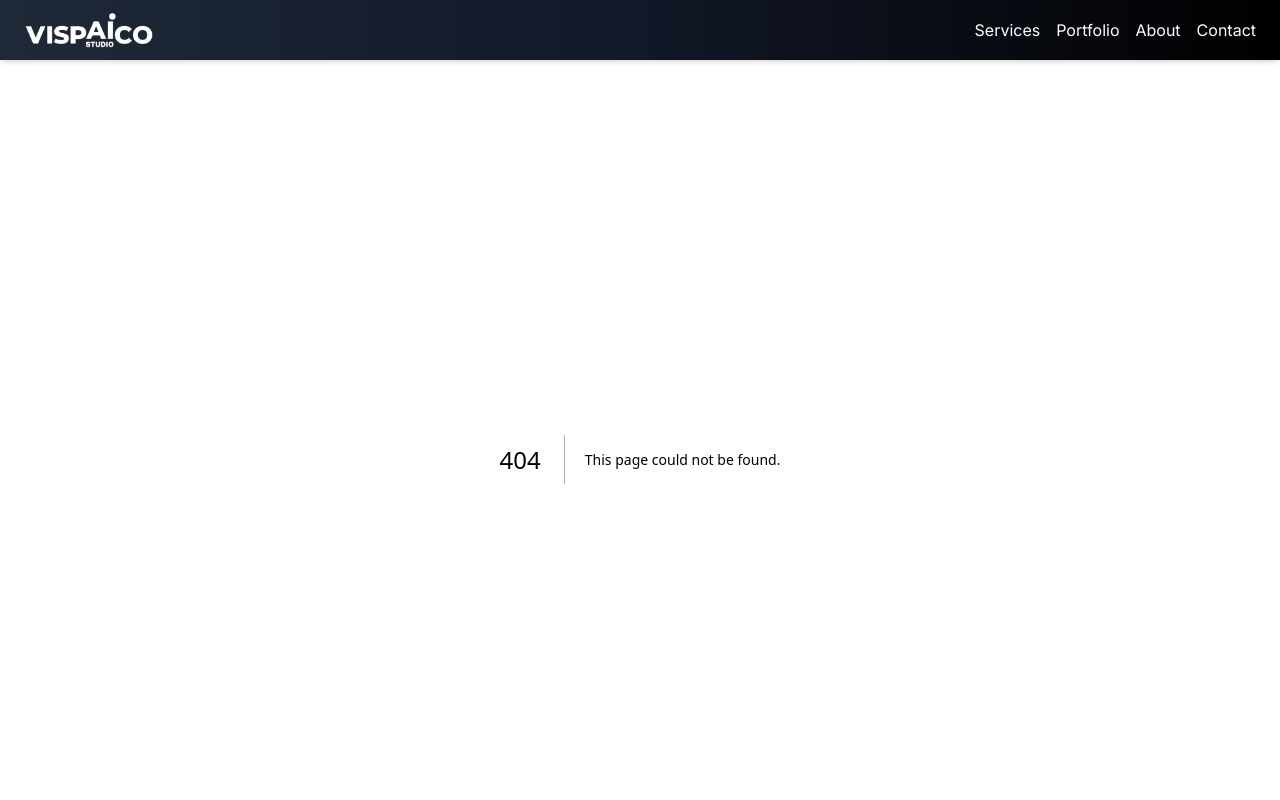
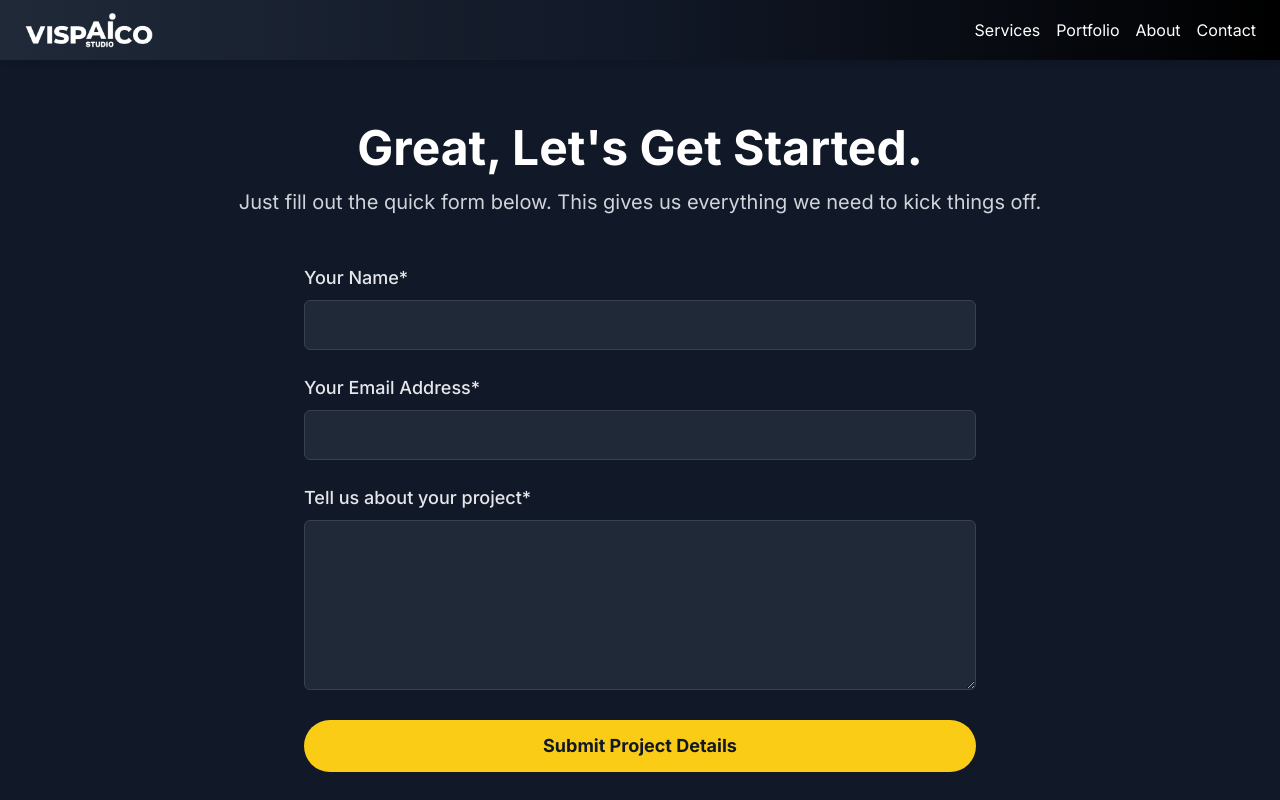
Before and after one commit to Vispaico/vispaico-frontend, a Next.js app: page /start/kickoff in a window 1280 px wide. Before the commit this address had no page. Shown: the top 800 px of the page. Built offline with nearby package versions, Linux system fonts and the light colour scheme.

Commit message:
Forms and Email Returns added

```diff
--- a/package.json
+++ b/package.json
@@ -20,7 +20,8 @@
     "react": "^18.3.1",
     "react-dom": "^18.3.1",
     "react-fast-marquee": "^1.6.5",
-    "react-markdown": "^10.1.0"
+    "react-markdown": "^10.1.0",
+    "resend": "^4.6.0"
   },
   "devDependencies": {
     "@eslint/eslintrc": "^3",
--- /dev/null
+++ b/src/app/api/submit-form/route.ts
@@ -0,0 +1,56 @@
+// File: app/api/submit-form/route.ts
+
+import { NextRequest, NextResponse } from 'next/server';
+import { Resend } from 'resend';
+
+interface SubmitFormRequestBody {
+  name: string;
+  email: string;
+  project_details: string;
+}
+
+// Instantiate Resend with the API key from your environment variables
+const resend = new Resend(process.env.RESEND_API_KEY);
+
+const FROM_EMAIL = 'my-3day-website@vispaico.com';
+const TO_EMAIL = 'my-3day-website@vispaico.com';
+
+export async function POST(req: NextRequest) {
+  try {
+    // Parse the request body
+    const { name, email, project_details }: SubmitFormRequestBody = await req.json();
+
+    // Basic validation to ensure all fields are present
+    if (!name || !email || !project_details) {
+      return NextResponse.json({ error: 'Please fill out all required fields.' }, { status: 400 });
+    }
+
+    // Send the email using Resend
+    const { error } = await resend.emails.send({
+      from: `Vispaico 3-Day Project <${FROM_EMAIL}>`, // A user-friendly "from" name
+      to: [TO_EMAIL],
+      subject: `New 3-Day Website Request from ${name}`,
+      replyTo: email, // This makes it easy to reply directly to the customer
+      html: `
+        <h3>You have a new project request!</h3>
+        <p><strong>Name:</strong> ${name}</p>
+        <p><strong>Email:</strong> <a href="mailto:${email}">${email}</a></p>
+        <p><strong>Project Details:</strong></p>
+        <p>${project_details.replace(/\n/g, '<br>')}</p>
+      `,
+    });
+
+    // Handle potential errors from the Resend API
+    if (error) {
+      console.error({ error });
+      return NextResponse.json({ error: 'An error occurred while sending the email.' }, { status: 500 });
+    }
+
+    // Send a success response back to the frontend
+    return NextResponse.json({ success: true }, { status: 200 });
+
+  } catch (error) {
+    console.error(error);
+    return NextResponse.json({ error: 'An internal server error occurred.' }, { status: 500 });
+  }
+}
--- /dev/null
+++ b/src/app/start/kickoff/page.tsx
@@ -0,0 +1,133 @@
+// File: app/start/kickoff/page.tsx
+
+'use client'; // This directive is essential for components with interactivity
+
+import { useState, FormEvent } from 'react';
+import { motion } from 'framer-motion';
+import { useRouter } from 'next/navigation'; // Use from 'next/navigation' in App Router
+
+// NOTE: Import your main Layout component if you have one, to keep the look consistent.
+// import Layout from '@/components/Layout';
+
+export default function KickoffPage() {
+  const router = useRouter();
+  const [formData, setFormData] = useState({
+    name: '',
+    email: '',
+    project_details: '',
+  });
+  const [isSubmitting, setIsSubmitting] = useState(false);
+  const [formMessage, setFormMessage] = useState('');
+
+  const handleChange = (e: React.ChangeEvent<HTMLInputElement | HTMLTextAreaElement>) => {
+    setFormData({
+      ...formData,
+      [e.target.name]: e.target.value,
+    });
+  };
+
+  const handleSubmit = async (e: FormEvent<HTMLFormElement>) => {
+    e.preventDefault();
+    setIsSubmitting(true);
+    setFormMessage('');
+
+    try {
+      const response = await fetch('/api/submit-form', {
+        method: 'POST',
+        headers: {
+          'Content-Type': 'application/json',
+        },
+        body: JSON.stringify(formData),
+      });
+
+      const data = await response.json();
+
+      if (!response.ok) {
+        throw new Error(data.error || 'Something went wrong on the server.');
+      }
+
+      // On success, redirect to the thank you page
+      router.push('/start/thank-you'); // Make sure you have a thank you page here
+
+    } catch (error: unknown) {
+      let errorMessage = 'An unknown error occurred.';
+      if (error instanceof Error) {
+        errorMessage = error.message;
+      } else if (typeof error === 'object' && error !== null && 'error' in error && typeof (error as { error: string }).error === 'string') {
+        errorMessage = (error as { error: string }).error;
+      }
+      setFormMessage(`Error: ${errorMessage}`);
+      setIsSubmitting(false); // Re-enable the button on error
+    }
+  };
+
+  return (
+    <motion.div
+      className="bg-gray-900 text-white"
+      initial={{ opacity: 0 }}
+      animate={{ opacity: 1 }}
+      transition={{ duration: 0.5 }}
+    >
+      <div className="container mx-auto px-4 py-16">
+        <motion.section
+          className="text-center"
+          initial={{ y: 20, opacity: 0 }}
+          animate={{ y: 0, opacity: 1 }}
+          transition={{ duration: 0.5 }}
+        >
+          <h1 className="text-5xl font-bold">Great, Let&apos;s Get Started.</h1>
+          <p className="text-xl mt-4 text-gray-300">Just fill out the quick form below. This gives us everything we need to kick things off.</p>
+        </motion.section>
+
+        <form onSubmit={handleSubmit} className="max-w-2xl mx-auto mt-12 space-y-6">
+          <div>
+            <label htmlFor="name" className="block text-lg font-medium text-gray-200 mb-2">Your Name*</label>
+            <input
+              type="text"
+              id="name"
+              name="name"
+              value={formData.name}
+              onChange={handleChange}
+              required
+              className="w-full p-3 border border-gray-700 rounded-md bg-gray-800 text-white focus:ring-yellow-400 focus:border-yellow-400"
+            />
+          </div>
+
+          <div>
+            <label htmlFor="email" className="block text-lg font-medium text-gray-200 mb-2">Your Email Address*</label>
+            <input
+              type="email"
+              id="email"
+              name="email"
+              value={formData.email}
+              onChange={handleChange}
+              required
+              className="w-full p-3 border border-gray-700 rounded-md bg-gray-800 text-white focus:ring-yellow-400 focus:border-yellow-400"
+            />
+          </div>
+
+          <div>
+            <label htmlFor="project_details" className="block text-lg font-medium text-gray-200 mb-2">Tell us about your project*</label>
+            <textarea
+              id="project_details"
+              name="project_details"
+              rows={6}
+              value={formData.project_details}
+              onChange={handleChange}
+              required
+              className="w-full p-3 border border-gray-700 rounded-md bg-gray-800 text-white focus:ring-yellow-400 focus:border-yellow-400"
+            />
+          </div>
+
+          <button type="submit" disabled={isSubmitting}
+            className="w-full bg-yellow-400 hover:bg-yellow-500 text-gray-900 font-bold py-3 px-8 rounded-full mt-8 inline-block text-lg transition-transform transform hover:scale-105 disabled:opacity-50 disabled:cursor-not-allowed"
+          >
+            {isSubmitting ? 'Sending...' : 'Submit Project Details'}
+          </button>
+        </form>
+
+        {formMessage && <p className="mt-4 text-center text-red-400">{formMessage}</p>}
+      </div>
+    </motion.div>
+  );
+}
--- a/src/app/start/thank-you/page.tsx
+++ b/src/app/start/thank-you/page.tsx
@@ -1,26 +1,34 @@
+
+'use client';
 
 import { Metadata } from 'next';
+import { motion } from 'framer-motion';
 
-export const metadata: Metadata = {
-  title: 'Thank You | Vispaico',
-};
+
 
 const ThankYouPage = () => {
   return (
+    <motion.div
+      className="bg-gray-900 text-white"
+      initial={{ opacity: 0 }}
+      animate={{ opacity: 1 }}
+      transition={{ duration: 0.5 }}
+    >
       <div className="container mx-auto px-4 py-16 text-center">
         <h1 className="text-5xl font-bold">Got it. Thanks!</h1>
-      <h3 className="text-2xl mt-4">We&apos;ve received your project information.</h3>
-      <p className="mt-8 max-w-2xl mx-auto">
+        <h3 className="text-2xl mt-4 text-gray-300">We&apos;ve received your project information.</h3>
+        <p className="mt-8 max-w-2xl mx-auto text-gray-300">
           You&apos;ve taken the first step, and the hard part is already over. We&apos;re looking over your details right now to make sure we have everything we need.
         </p>
-      <h4 className="text-xl font-bold mt-8">What&apos;s next?</h4>
-      <p className="mt-4 max-w-2xl mx-auto">
+        <h4 className="text-xl font-bold mt-8 text-white">What&apos;s next?</h4>
+        <p className="mt-4 max-w-2xl mx-auto text-gray-300">
           Expect a personal email from our team within the next few business hours. That email will include confirmation of your project goal and the next steps, including the payment link to officially kick things off.
         </p>
-      <p className="mt-4 max-w-2xl mx-auto">
+        <p className="mt-4 max-w-2xl mx-auto text-gray-300">
           No stress, no hurdles. We&apos;ll be in touch shortly!
         </p>
       </div>
+    </motion.div>
   );
 };
 
--- a/src/components/ThreeDayWebsiteClientPage.tsx
+++ b/src/components/ThreeDayWebsiteClientPage.tsx
@@ -108,7 +108,7 @@ const ThreeDayWebsiteClientPage = () => {
         <motion.section className="mt-16 text-center" variants={itemVariants}>
           <h2 className="text-4xl font-bold">Ready to Launch Your Project?</h2>
           <p className="mt-4 text-gray-300">Let&apos;s get your business online. The first step takes less than a minute.</p>
-          <Link href="/start" passHref>
+          <Link href="/start/kickoff" passHref>
             <motion.button
               className="bg-yellow-400 hover:bg-yellow-500 text-gray-900 font-bold py-3 px-8 rounded-full mt-8 inline-block text-lg transition-transform transform hover:scale-105"
               whileHover={{ scale: 1.1, boxShadow: "0px 0px 8px rgb(255,255,0)" }}
```
Also changed, not shown: 1 other file (tests, documents, lock files or other folders). Lines whose indentation alone changed are shown as unchanged.
